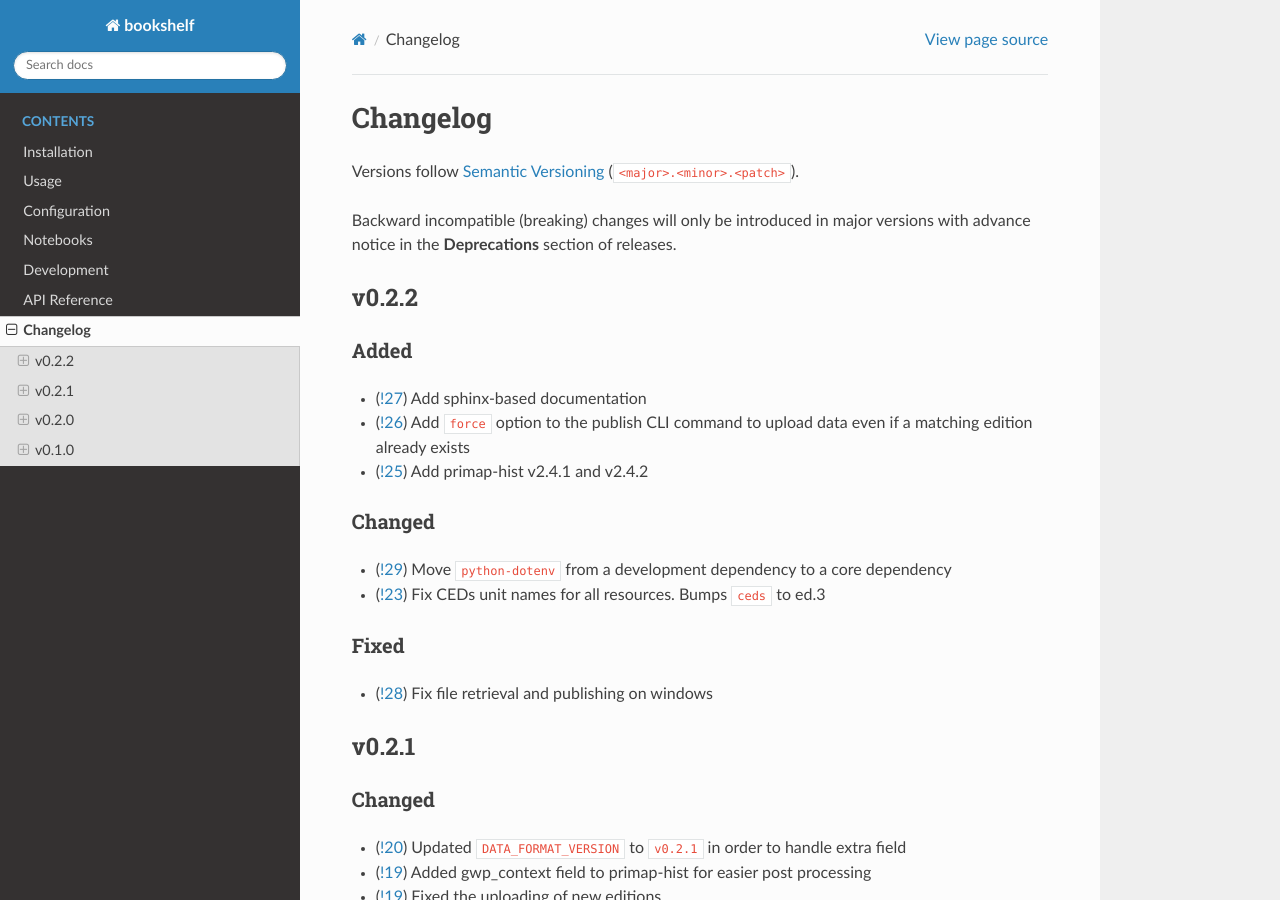
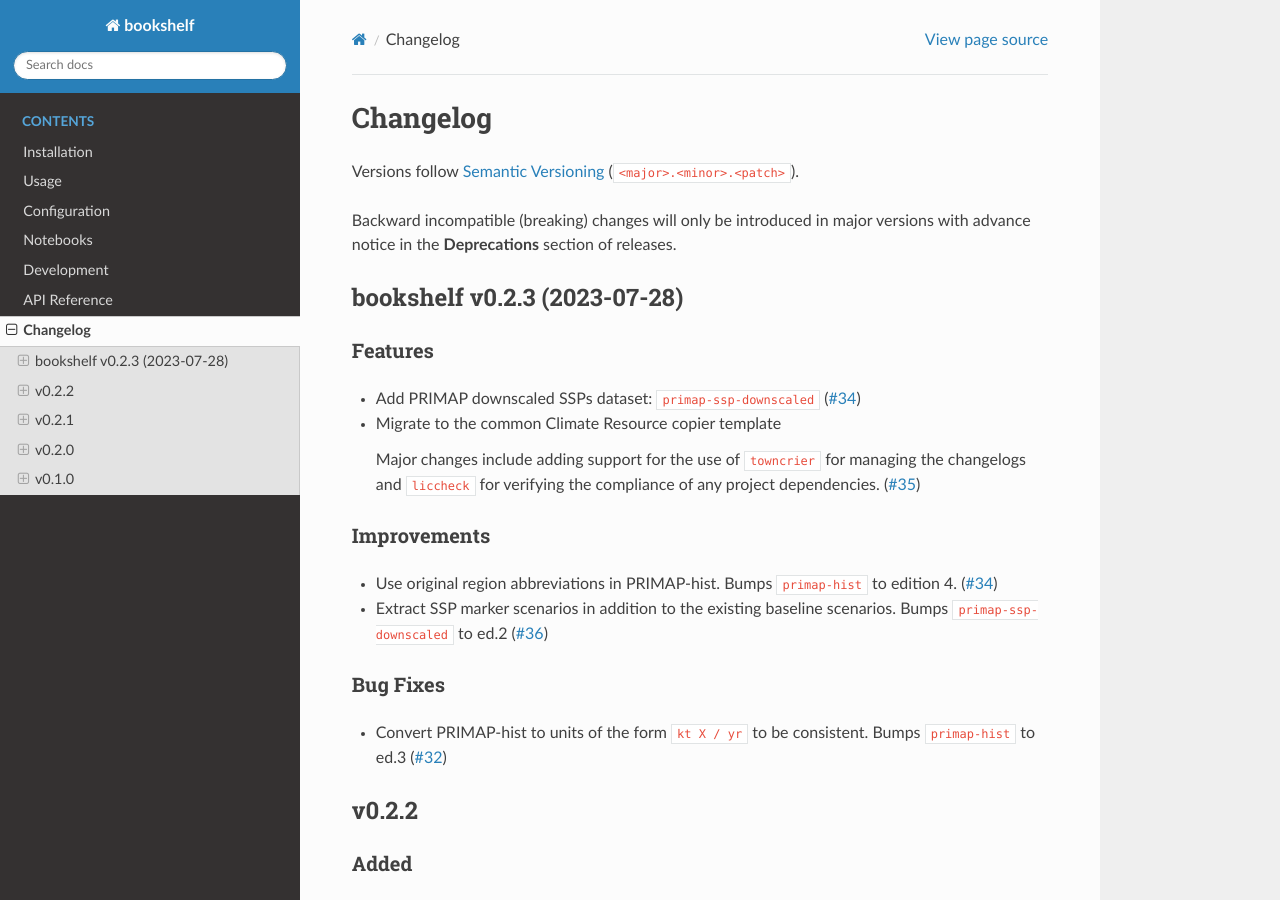
Before and after one commit to climate-resource/bookshelf, a Sphinx documentation site: the page built from docs/source/changelog.md, in a window 1280 px wide and 900 px high. Built offline with Sphinx 7.4.7 and the Read the Docs theme 2.0.0, drawn with Linux system fonts in a browser that asks for light colours; pages that are not in the unit, such as notebooks, are missing from menus.

Commit message:
bump: version 0.2.2 > 0.2.3

```diff
--- a/docs/source/changelog.md
+++ b/docs/source/changelog.md
@@ -18,6 +18,26 @@ of rst and use slightly different categories.
 -->
 
 <!-- towncrier release notes start -->
+
+## bookshelf v0.2.3 (2023-07-28)
+
+
+### Features
+
+- Add PRIMAP downscaled SSPs dataset: `primap-ssp-downscaled` ([#34](https://gitlab.com/climate-resource/bookshelf/bookshelf/-/merge_requests/34))
+- Migrate to the common Climate Resource copier template
+
+  Major changes include adding support for the use of `towncrier` for managing the changelogs and `liccheck` for verifying
+  the compliance of any project dependencies. ([#35](https://gitlab.com/climate-resource/bookshelf/bookshelf/-/merge_requests/35))
+
+### Improvements
+
+- Use original region abbreviations in PRIMAP-hist. Bumps `primap-hist` to edition 4. ([#34](https://gitlab.com/climate-resource/bookshelf/bookshelf/-/merge_requests/34))
+- Extract SSP marker scenarios in addition to the existing baseline scenarios. Bumps `primap-ssp-downscaled` to ed.2 ([#36](https://gitlab.com/climate-resource/bookshelf/bookshelf/-/merge_requests/36))
+
+### Bug Fixes
+
+- Convert PRIMAP-hist to units of the form `kt X / yr` to be consistent. Bumps `primap-hist` to ed.3 ([#32](https://gitlab.com/climate-resource/bookshelf/bookshelf/-/merge_requests/32))
 
 
 ## v0.2.2
--- a/pyproject.toml
+++ b/pyproject.toml
@@ -1,6 +1,6 @@
 [tool.poetry]
 name = "bookshelf"
-version = "0.2.2"
+version = "0.2.3"
 description = "A collection of curated climate data sets"
 authors = ["Jared Lewis <jared.lewis@climate-resource.com>"]
 readme = "README.md"
```
Also changed, not shown: changelog/32.fix.md (deleted, +0 -1 lines), changelog/34.feature.md (deleted, +0 -1 lines), changelog/34.improvement.md (deleted, +0 -1 lines), changelog/35.feature.md (deleted, +0 -4 lines), changelog/36.improvement.md (deleted, +0 -1 lines).
